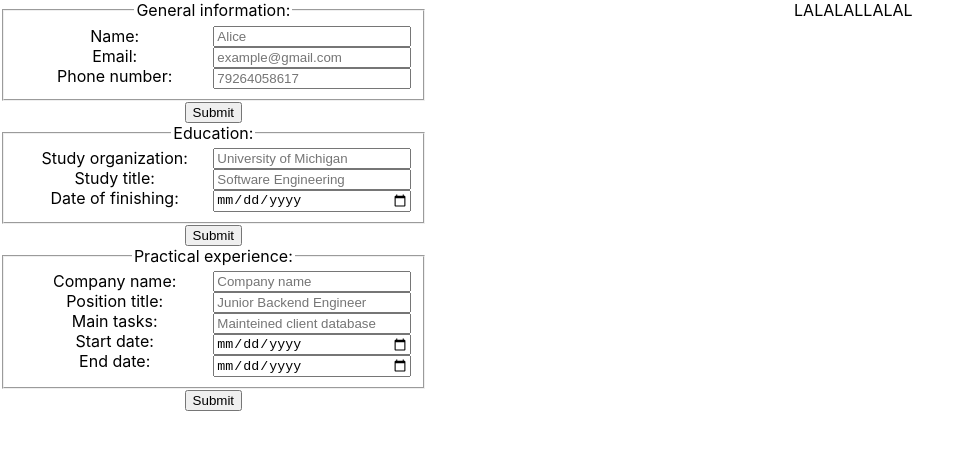
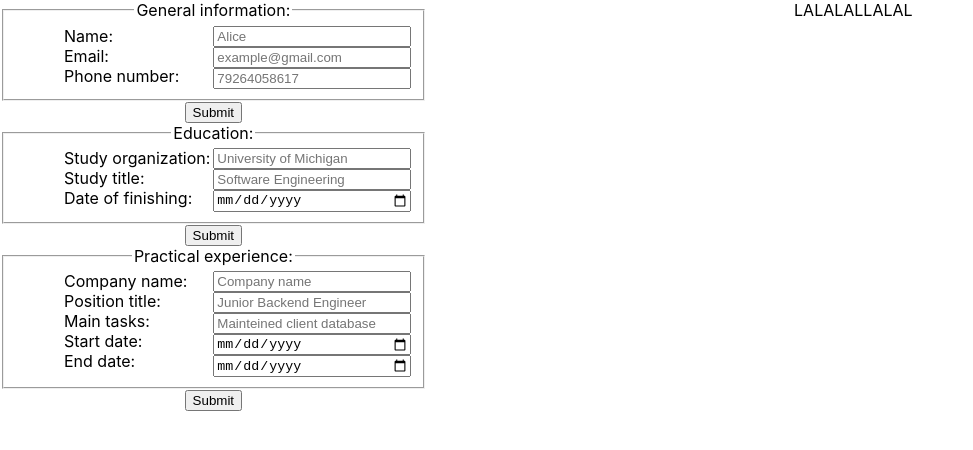
Before and after one commit to Hikyn/cv-creator, a React (Create React App) app: page / in a window 1280 px wide. Shown: the top 450 px of the page, without its empty margins (0-973 px from the left). Built offline with nearby package versions, Linux system fonts and the light colour scheme.

Commit message:
fix: minor style adjustments

```diff
--- a/src/index.css
+++ b/src/index.css
@@ -36,3 +36,8 @@ fieldset label input {
   display: grid;
   grid: 1fr / 1fr 1fr;
 }
+
+.gridFieldset label {
+  text-align: left;
+  margin-left: 3rem;
+}
```
